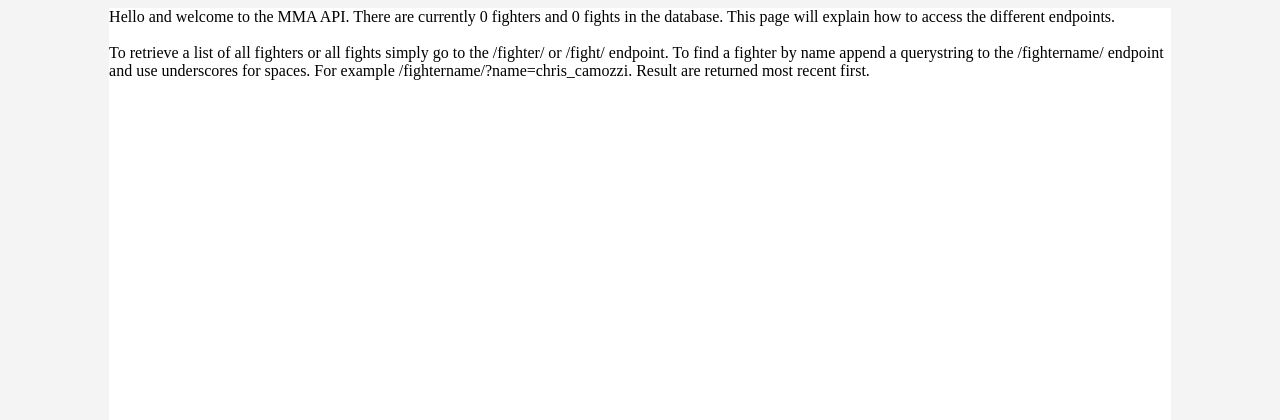
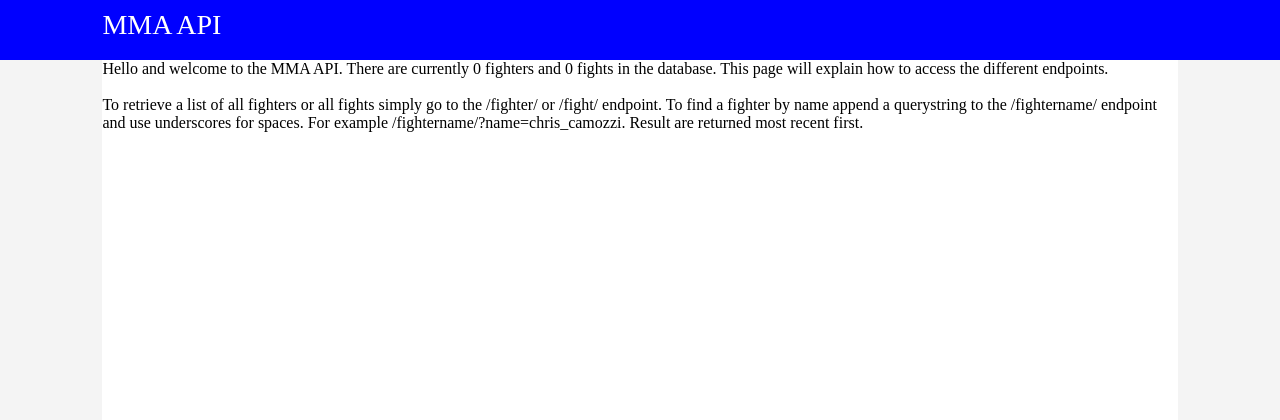
Before and after one commit to fight-api/ufc-fight-api, a Django app: page / in a window 1280 px wide; the page is wider, and only the part inside the window is pictured. Shown: the top 420 px of that part. Before the commit the page ends 80 px from the top of that part, so only its background shows below. Run offline with Django 3.2, Linux system fonts and the light colour scheme; data that the repository does not hold is empty; parts of the project's set-up code (start-up, migrations or seed data) failed here and were passed over.

Commit message:
Add banner

```diff
--- a/fights/templates/fights/base.html
+++ b/fights/templates/fights/base.html
@@ -10,12 +10,21 @@
 </head>
 <body class="background">
 
+
 <div>
+
+<div class="banner">
+    <div class="bannerContainer">
+        <span class="bannerText">
+            MMA API
+        </span>
+    </div>
+
+</div>
 
         {% block content %}
 
         {% endblock %}
-
 </div>
 
 </body>
--- a/global/css/base_styles.css
+++ b/global/css/base_styles.css
@@ -4,6 +4,8 @@
 
 .background {
     background-color: #f4f4f4;
+    padding: 0px;
+    margin: 0px;
 }
 
 .mainContent {
@@ -12,3 +14,24 @@
     margin-right: 8%;
     height:1000px;
 }
+
+.banner {
+    background-color: blue;
+    height: 60px;
+    margin-top: 0px;
+}
+
+.bannerContainer {
+    width: 100%;
+    height: 50px;
+    display: table;
+    margin-left: 8%;
+    /*text-align: center;*/
+}
+
+.bannerText {
+    color: white;
+    font-size: 28px;
+    display: table-cell;
+    vertical-align: middle;
+}
```
